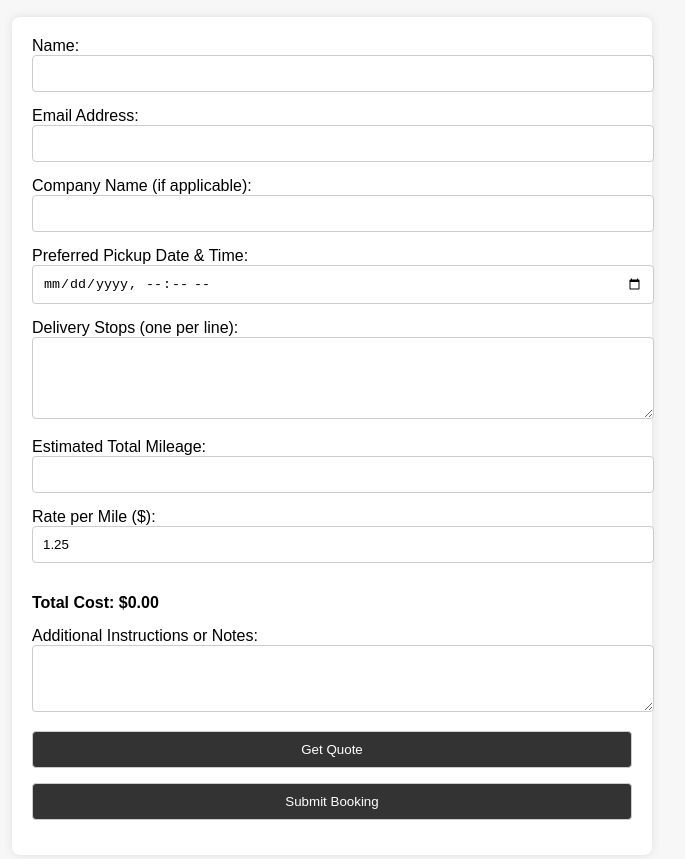
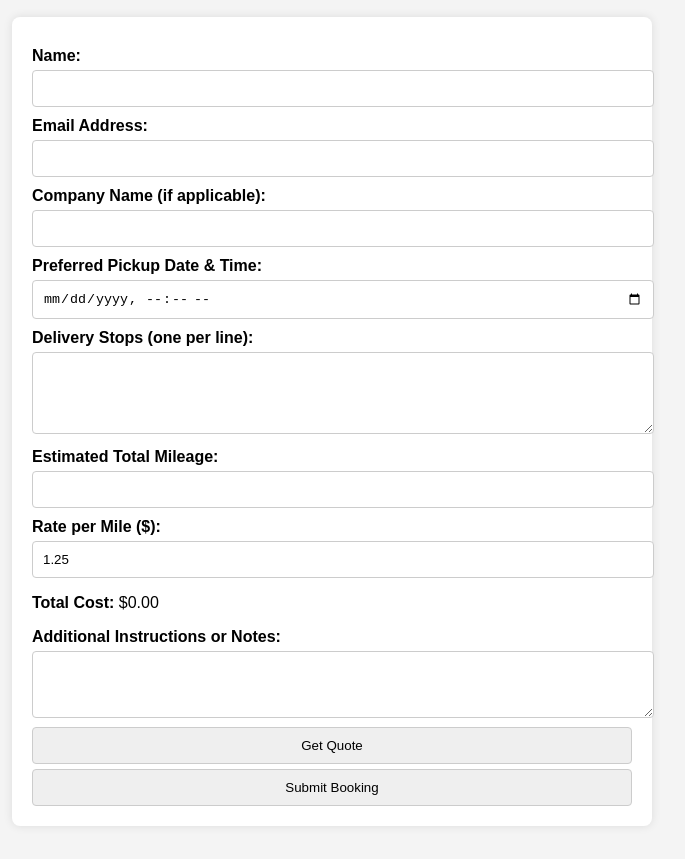
Before and after one commit to kingjayzilla25/jayzilla-site, a plain HTML site: page quote.html in a window 1280 px wide. Shown: the part 139-998 px from the top of the page, without its empty margins (308-993 px from the left). Drawn offline with Linux system fonts and the light colour scheme.

Commit message:
Update quote.html link

```diff
--- a/quote.html
+++ b/quote.html
@@ -1,87 +1,116 @@
-<!DOCTYPE html><html lang="en">
+<!DOCTYPE html>
+<html lang="en">
 <head>
   <meta charset="UTF-8" />
-  <meta name="viewport" content="width=device-width, initial-scale=1.0" />
-  <title>Quote Calculator - JayZilla Services</title>
+  <meta name="viewport" content="width=device-width, initial-scale=1.0"/>
+  <title>JayZilla Services - Quote</title>
   <style>
     body {
       font-family: Arial, sans-serif;
       padding: 20px;
-      background-color: #f7f7f7;
+      background-color: #f4f4f4;
     }
     h1, h2 {
       text-align: center;
     }
     form {
-      max-width: 600px;
-      margin: auto;
       background: #fff;
       padding: 20px;
       border-radius: 8px;
+      max-width: 600px;
+      margin: auto;
       box-shadow: 0 0 10px rgba(0,0,0,0.1);
     }
-    input, textarea, button {
+    label {
+      display: block;
+      margin-top: 10px;
+      font-weight: bold;
+    }
+    input, textarea, select, button {
       width: 100%;
-      margin-bottom: 15px;
       padding: 10px;
+      margin-top: 5px;
+      border-radius: 4px;
       border: 1px solid #ccc;
-      border-radius: 4px;
     }
-    .total {
-      font-weight: bold;
-      margin-bottom: 15px;
-    }
-    button {
-      background-color: #333;
-      color: white;
-      cursor: pointer;
-    }
-    button:hover {
-      background-color: #555;
+    #confirmation-message {
+      display: none;
+      background-color: #d4edda;
+      color: #155724;
+      padding: 10px;
+      margin-top: 15px;
+      border-radius: 5px;
     }
   </style>
 </head>
 <body>
   <h1>JayZilla Services</h1>
   <h2>Quote Calculator</h2>
-  <form action="https://formspree.io/f/mzzenndl" method="POST" onsubmit="prepareSubmission()">
-    <label>Name:
-      <input type="text" name="name" required>
-    </label>
-    <label>Email Address:
-      <input type="email" name="email" required>
-    </label>
-    <label>Company Name (if applicable):
-      <input type="text" name="company">
-    </label>
-    <label>Preferred Pickup Date & Time:
-      <input type="datetime-local" name="pickup_time" required>
-    </label>
-    <label>Delivery Stops (one per line):
-      <textarea name="stops" id="stops" rows="4" required></textarea>
-    </label>
-    <label>Estimated Total Mileage:
-      <input type="number" name="mileage" id="mileage" step="0.1" required>
-    </label>
-    <label>Rate per Mile ($):
-      <input type="number" name="rate" id="rate" value="1.25" step="0.01" readonly>
-    </label>
-    <p class="total">Total Cost: $<span id="totalCost">0.00</span></p>
-    <label>Additional Instructions or Notes:
-      <textarea name="notes" rows="3"></textarea>
-    </label>
-    <button type="button" onclick="calculateTotal()">Get Quote</button>
+
+  <form id="quote-form" action="https://formspree.io/f/mzzenndl" method="POST">
+    <label for="name">Name:</label>
+    <input type="text" name="name" required />
+
+    <label for="email">Email Address:</label>
+    <input type="email" name="email" required />
+
+    <label for="company">Company Name (if applicable):</label>
+    <input type="text" name="company" />
+
+    <label for="pickup">Preferred Pickup Date & Time:</label>
+    <input type="datetime-local" name="pickup" required />
+
+    <label for="stops">Delivery Stops (one per line):</label>
+    <textarea name="stops" id="stops" rows="4" required></textarea>
+
+    <label for="mileage">Estimated Total Mileage:</label>
+    <input type="number" name="mileage" id="mileage" required />
+
+    <label for="rate">Rate per Mile ($):</label>
+    <input type="number" name="rate" id="rate" step="0.01" value="1.25" readonly />
+
+    <p><strong>Total Cost:</strong> $<span id="total-cost">0.00</span></p>
+
+    <label for="notes">Additional Instructions or Notes:</label>
+    <textarea name="notes" rows="3"></textarea>
+
+    <button type="button" onclick="calculateQuote()">Get Quote</button>
     <button type="submit">Submit Booking</button>
-  </form> <script>
-    function calculateTotal() {
-      const mileage = parseFloat(document.getElementById("mileage").value);
-      const rate = parseFloat(document.getElementById("rate").value);
-      const total = mileage * rate;
-      document.getElementById("totalCost").textContent = total.toFixed(2);
+
+    <p id="confirmation-message">
+      Your request has been received, expect a call or email response shortly.<br>
+      A secure payment link will be sent to your email shortly after your booking is reviewed.
+    </p>
+  </form>
+
+  <script>
+    const form = document.getElementById("quote-form");
+    const confirmationMessage = document.getElementById("confirmation-message");
+
+    function calculateQuote() {
+      const mileage = parseFloat(document.getElementById("mileage").value) || 0;
+      const rate = parseFloat(document.getElementById("rate").value) || 1.25;
+      const total = (mileage * rate).toFixed(2);
+      document.getElementById("total-cost").textContent = total;
     }
 
-    function prepareSubmission() {
-      calculateTotal();
-    }
-  </script></body>
+    form.addEventListener("submit", function(e) {
+      e.preventDefault();
+      const formData = new FormData(form);
+      fetch(form.action, {
+        method: "POST",
+        body: formData,
+        headers: { 'Accept': 'application/json' }
+      }).then(response => {
+        if (response.ok) {
+          form.reset();
+          document.getElementById("total-cost").textContent = "0.00";
+          confirmationMessage.style.display = "block";
+        }
+      }).catch(error => {
+        console.error("Form submission failed:", error);
+      });
+    });
+  </script>
+</body>
 </html>
```
